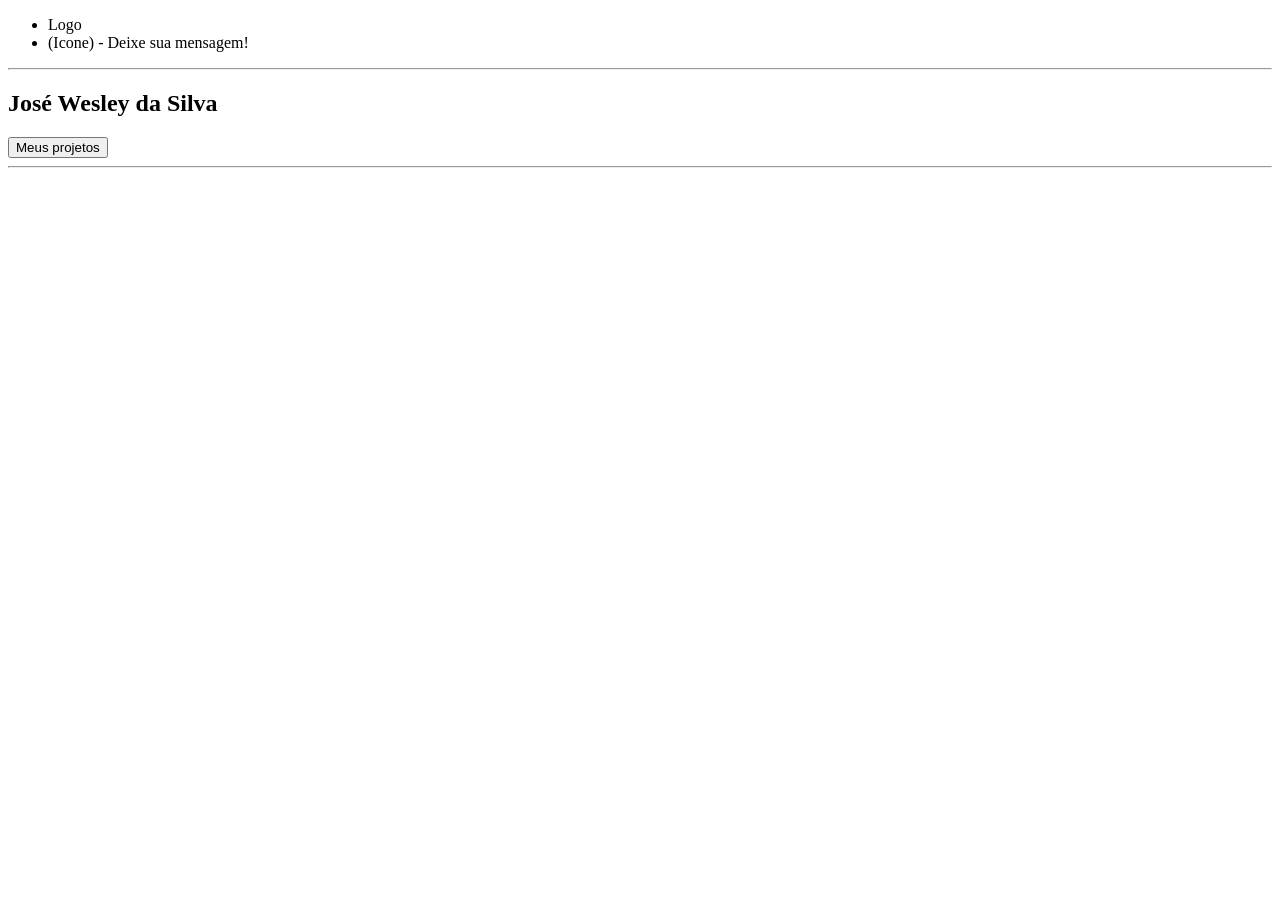
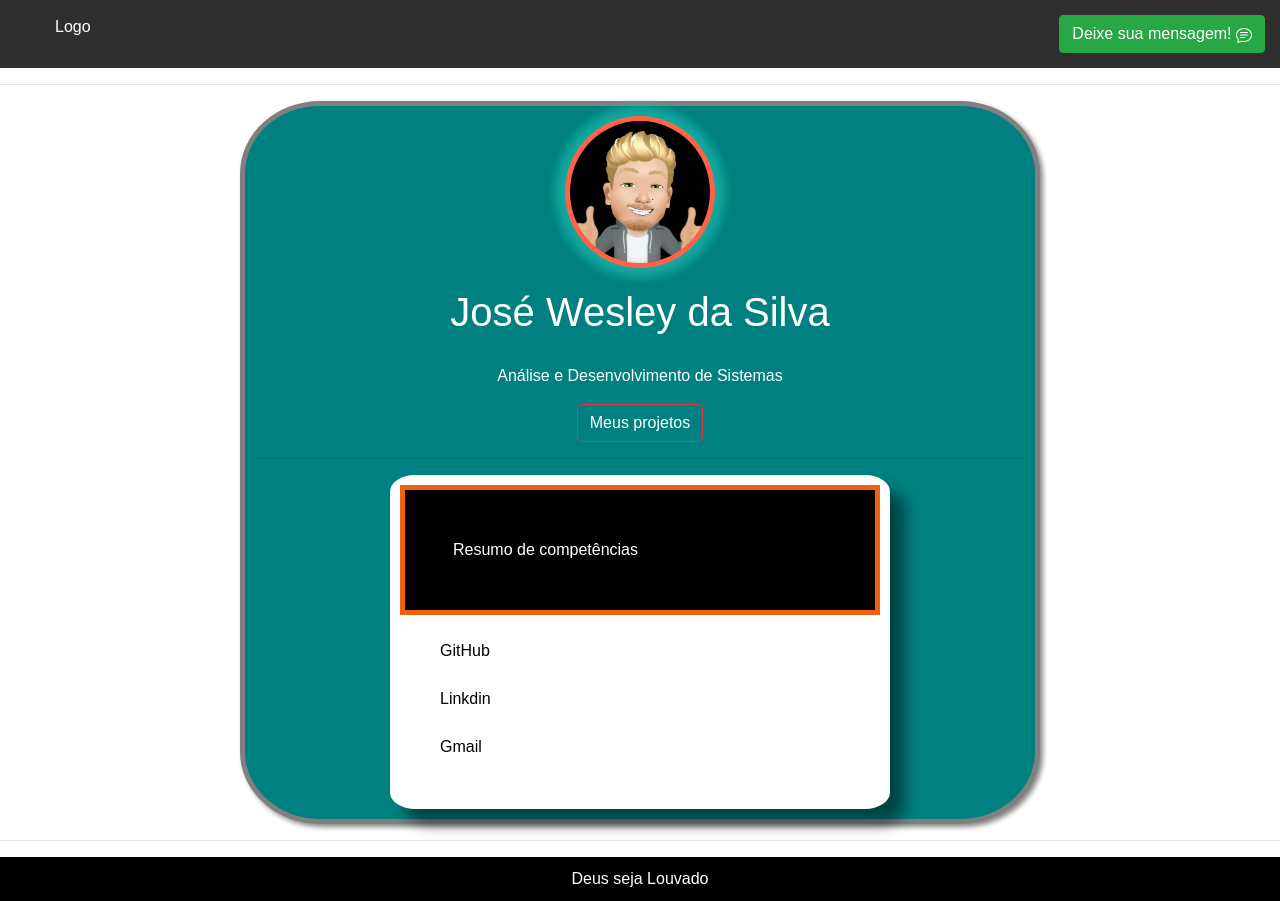
Before and after one commit to Josewesley2020/PORTFOLIO, a plain HTML site: page index.html in a window 1280 px wide. Before the commit the page ends 800 px from the top, so only its background shows below. Drawn offline with nearby package versions, Linux system fonts and the light colour scheme.

Commit message:
editando portifolio

```diff
--- a/index.html
+++ b/index.html
@@ -1,26 +1,48 @@
 <!DOCTYPE html>
 <html lang="pt-br">
+
 <head>
     <meta charset="UTF-8">
     <meta name="viewport" content="width=device-width, initial-scale=1.0">
+    <link rel="stylesheet" href="https://cdn.jsdelivr.net/npm/bootstrap@4.5.3/dist/css/bootstrap.min.css" integrity="sha384-TX8t27EcRE3e/ihU7zmQxVncDAy5uIKz4rEkgIXeMed4M0jlfIDPvg6uqKI2xXr2" crossorigin="anonymous">
+    <link rel="stylesheet" href="style.css">
     <title>JOSÉ WESLEY</title>
 </head>
 
 <body>
-    <nav>
-        <ul class="topo">
+    <div class="menutopo">
+        <ul id="topo">
             <li>Logo</li>
-            <li> (Icone) - Deixe sua mensagem! </li>
+            <li> <button id="botao1"  class="btn btn-success"> Deixe sua mensagem! <svg width="1em" height="1em" viewBox="0 0 16 16" class="bi bi-chat-text" fill="currentColor" xmlns="http://www.w3.org/2000/svg">
+                <path fill-rule="evenodd" d="M2.678 11.894a1 1 0 0 1 .287.801 10.97 10.97 0 0 1-.398 2c1.395-.323 2.247-.697 2.634-.893a1 1 0 0 1 .71-.074A8.06 8.06 0 0 0 8 14c3.996 0 7-2.807 7-6 0-3.192-3.004-6-7-6S1 4.808 1 8c0 1.468.617 2.83 1.678 3.894zm-.493 3.905a21.682 21.682 0 0 1-.713.129c-.2.032-.352-.176-.273-.362a9.68 9.68 0 0 0 .244-.637l.003-.01c.248-.72.45-1.548.524-2.319C.743 11.37 0 9.76 0 8c0-3.866 3.582-7 8-7s8 3.134 8 7-3.582 7-8 7a9.06 9.06 0 0 1-2.347-.306c-.52.263-1.639.742-3.468 1.105z"/>
+                <path fill-rule="evenodd" d="M4 5.5a.5.5 0 0 1 .5-.5h7a.5.5 0 0 1 0 1h-7a.5.5 0 0 1-.5-.5zM4 8a.5.5 0 0 1 .5-.5h7a.5.5 0 0 1 0 1h-7A.5.5 0 0 1 4 8zm0 2.5a.5.5 0 0 1 .5-.5h4a.5.5 0 0 1 0 1h-4a.5.5 0 0 1-.5-.5z"/>
+                </svg></button> </li>
         </ul>
-   </nav>
+    </div>
     <hr>
+    <article>
+        <img id="fotoperfil" src="images/perfil.JPG" alt="imgp">
+        <h1> José Wesley da Silva </h1>
+        <p>Análise e Desenvolvimento de Sistemas</p>
+        <button id="botao2" class="btn btn-outline-danger"> Meus projetos </button>
+        <hr>
+        <div class="caixaconteudo">
+            <nav id="resumo" class="cmd">
+                Resumo de competências
+            </nav>
+            <br>
+            <ul>
+                <li> GitHub </li>
+                <br>
+                <li> Linkdin </li>
+                <br>
+                <li> Gmail </li>
+                <br>
+            </ul>
+        </div>
+   </article>
+   <hr>
 
-   <article>
-        <h1> José Wesley da Silva </h1>
-        <button> Meus projetos </button>
-   </article>
-
-    <hr>
-
+   <footer> Deus seja Louvado </footer>
 </body>
 </html>
--- /dev/null
+++ b/style.css
@@ -0,0 +1,79 @@
+* {
+    font-family: 'Fjalla One', sans-serif;
+    text-align: center;
+    color: white;
+    margin: 0;
+}
+
+html {
+    scroll-behavior:smooth;
+}
+
+#topo {
+    display: flex;
+    background-color: #302f2f;
+    margin: 0;
+}
+
+#topo li:first-child {
+    margin-right: auto;
+    text-align: left;
+}
+
+#topo li {
+    display: block;
+    padding: 15px;
+}
+article {
+    background-color: teal;
+    border: 5px solid gray;
+    box-shadow: 3px 3px 5px rgba(0,0,0,0.473);
+    width: 800px;
+    margin: auto;
+    padding: 10px;
+    border-radius: 10%;
+}
+
+h1 {
+    padding: 20px;
+
+}
+
+#fotoperfil{
+    background-color: tomato;
+    border-radius: 50%;
+    padding: 5px;
+    width: 150px;
+    box-shadow: 0 0 10px 10px rgba(36, 209, 186, 0.5);
+}
+
+#botao2 {
+    color: white;
+}
+
+.caixaconteudo {
+    background-color: white;
+    box-shadow: 15px 15px 15px rgba(0,0,0,0.473);
+    width: 500px;
+    margin: auto;
+    padding: 10px;
+    border-radius: 5%;
+}
+
+#resumo {
+    text-align: left;
+    background-color:black ;
+    padding: 10%;
+    border: 5px solid rgb(240, 97, 15);
+}
+
+.caixaconteudo li {
+    color: black;
+    display: flex;
+}
+
+footer {
+    background-color: black;
+    padding: 10px;
+    color: white
+}
```
Also changed, not shown: images/perfil.JPG (added), images/voltar.png (added).
